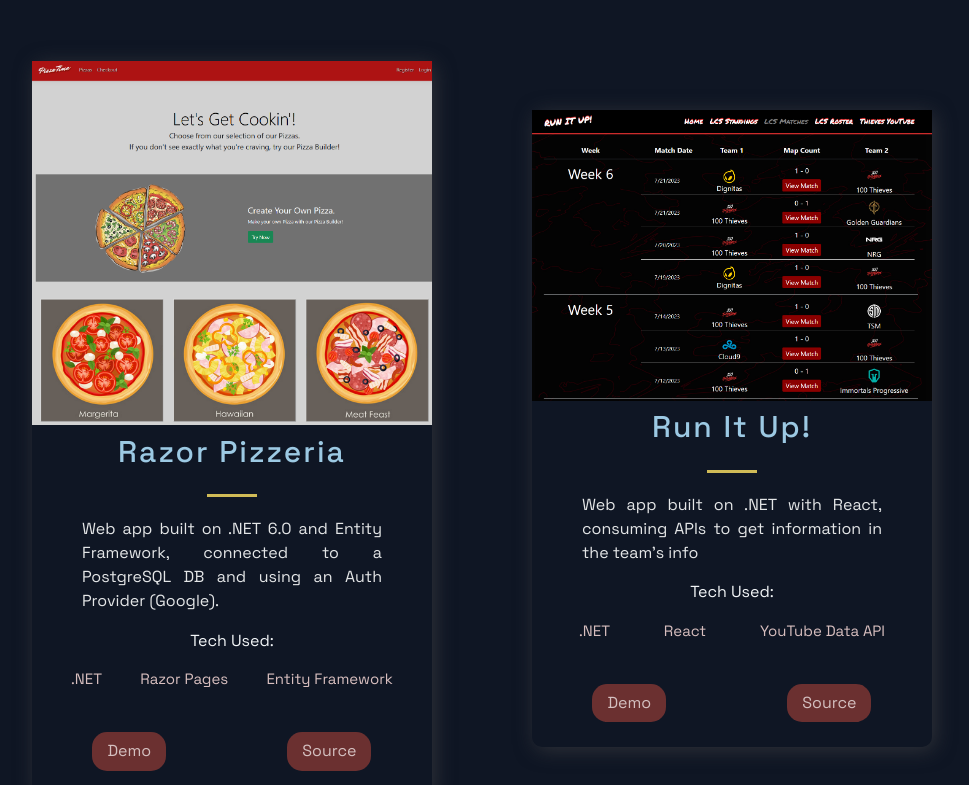
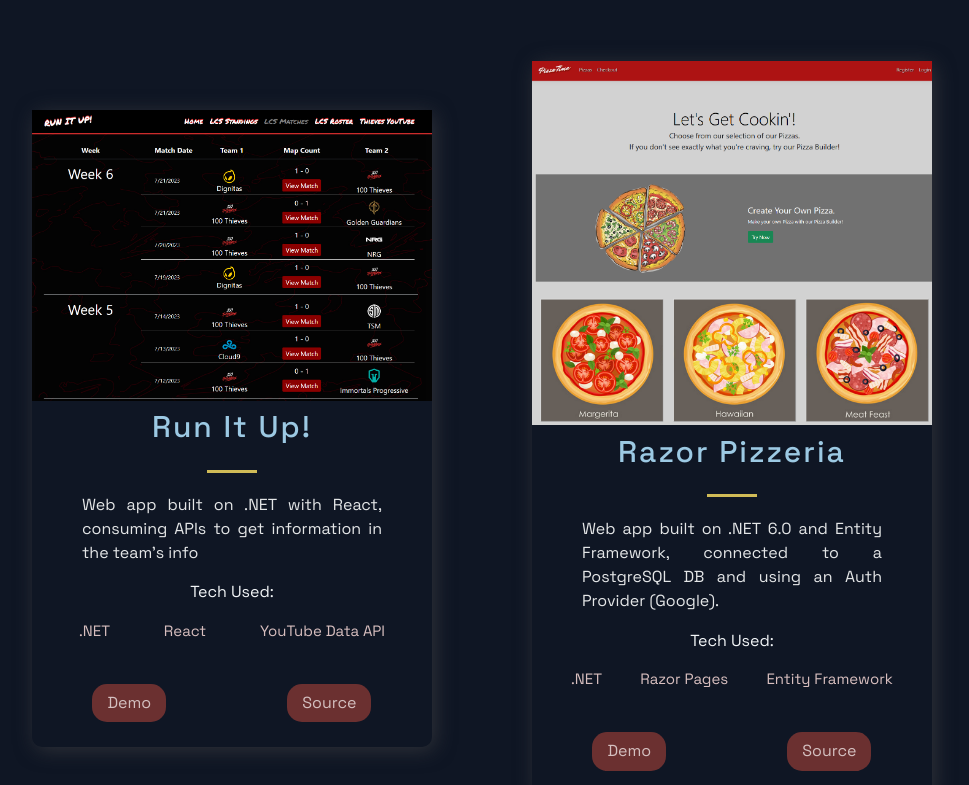
Before and after one commit to Eulogio-Castro/Eulogio-Castro.github.io, a Next.js app: page / in a window 1280 px wide. Shown: the part 775-1560 px from the top of the page, without its empty margins (158-1127 px from the left). Built offline with nearby package versions, Linux system fonts and the light colour scheme.

Commit message:
Rearranging first two web apps for more symmetry

```diff
--- a/src/constants/constants.js
+++ b/src/constants/constants.js
@@ -1,13 +1,4 @@
 export const projects = [
-    {
-        title: 'Razor Pizzeria',
-        description: "Web app built on .NET 6.0 and Entity Framework, connected to a PostgreSQL DB and using an Auth Provider (Google).",
-        image: '/images/projects/RazorPizzeria.png',
-        tags: ['.NET', 'Razor Pages', 'Entity Framework'],
-        source: 'https://github.com/Eulogio-Castro/RazorPizzeria',
-        visit: 'https://razorpizzeria20230707012719.azurewebsites.net',
-        id: 0,
-    },
 
     {
         title: 'Run It Up!',
@@ -16,6 +7,16 @@
         tags: ['.NET', 'React', 'YouTube Data API'],
         source: 'https://github.com/Eulogio-Castro/My100TApp',
         visit: 'https://my100tapp-ecastro.azurewebsites.net/',
+        id: 0,
+    },
+
+    {
+        title: 'Razor Pizzeria',
+        description: "Web app built on .NET 6.0 and Entity Framework, connected to a PostgreSQL DB and using an Auth Provider (Google).",
+        image: '/images/projects/RazorPizzeria.png',
+        tags: ['.NET', 'Razor Pages', 'Entity Framework'],
+        source: 'https://github.com/Eulogio-Castro/RazorPizzeria',
+        visit: 'https://razorpizzeria20230707012719.azurewebsites.net',
         id: 1,
     },
 
```
